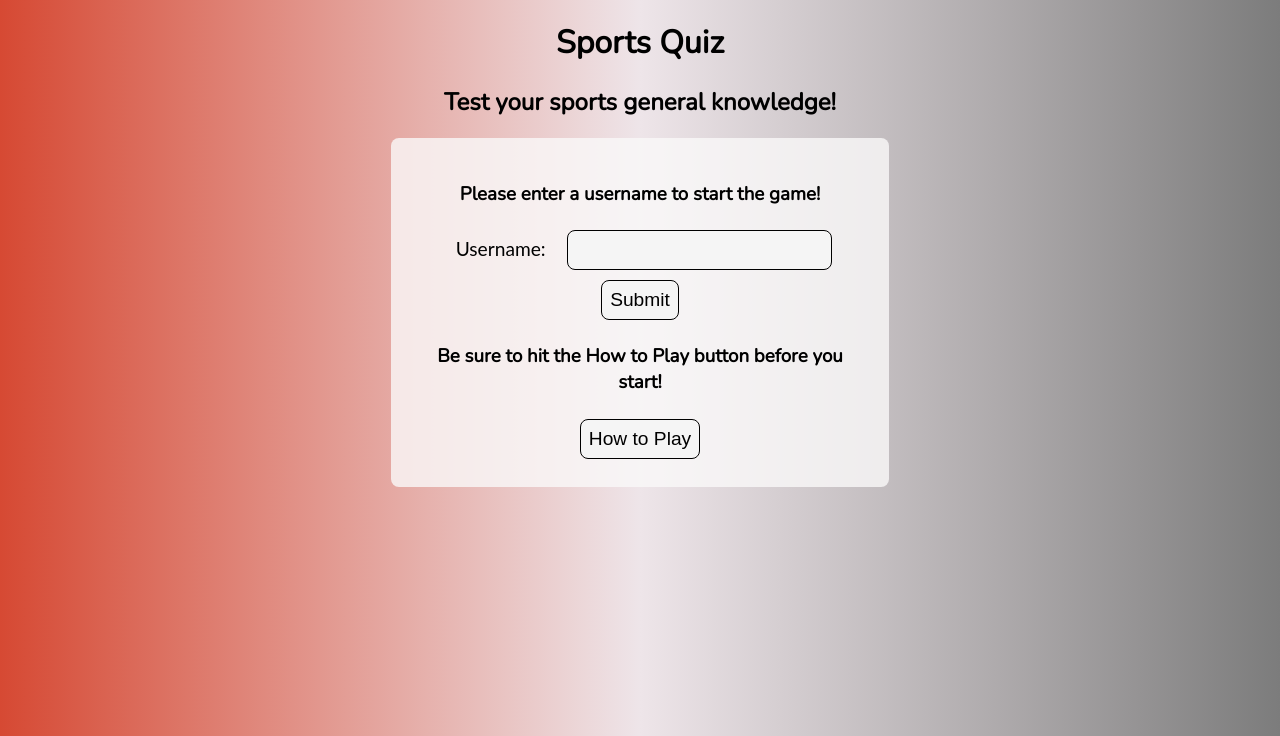
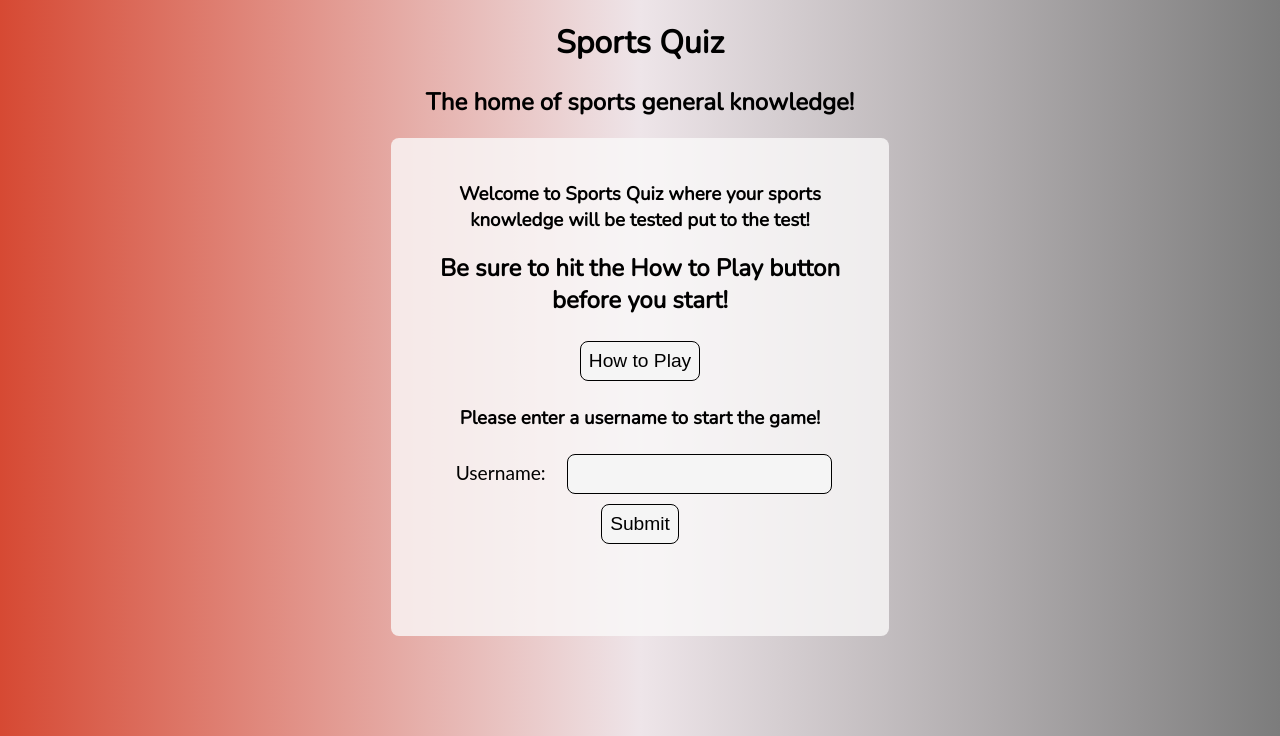
Before and after one commit to Marchopkins96/sports-quiz, a plain HTML site: page index.html in a window 1280 px wide. Shown: the top 736 px of the page. Drawn offline with nearby package versions, Linux system fonts and the light colour scheme.

Commit message:
Update layout of home page content

```diff
--- a/assets/css/style.css
+++ b/assets/css/style.css
@@ -32,6 +32,9 @@ h1, h2, h3 {
 }
 
 /* Styling the username and rules area */
+#username-area {
+    height: 450px;
+}
 
 #username-area input {
     padding: 0.5rem;
--- a/index.html
+++ b/index.html
@@ -12,10 +12,15 @@
 <body>
     <header>
         <h1 id="main-heading">Sports Quiz</h1>
-        <h2>Test your sports general knowledge!</h2>
+        <h2>The home of sports general knowledge!</h2>
     </header>
     <!-- To input username -->
     <section id="username-area" class="container">
+        <h3>Welcome to Sports Quiz where your sports knowledge will be tested put to the test!</h3>
+        <h2>Be sure to hit the How to Play button before you start!</h2>
+        <div class="controls">
+            <button class="btn-ctrl" id="howToPlayBtn">How to Play</button>
+        </div>
         <h3>Please enter a username to start the game!</h3>
         <form>
             <label for="username">Username:</label>
@@ -23,10 +28,6 @@
             <span role="alert" id="usernameError" aria-hidden="true"></span>
             <button type="submit" id="submit" class="btn">Submit</button>
         </form>
-        <h3>Be sure to hit the How to Play button before you start!</h3>
-        <div class="controls">
-            <button class="btn-ctrl" id="howToPlayBtn">How to Play</button>
-        </div>
     </section>
     <!-- How to play -->
     <div id="howToPlay" class="play-container">
```
